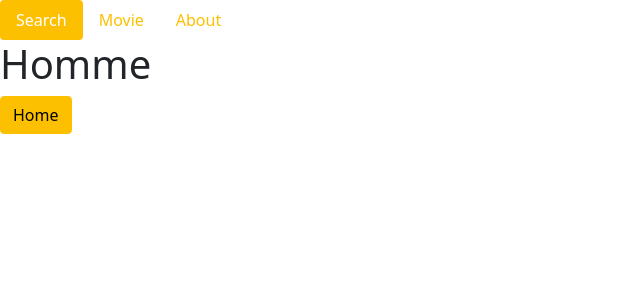
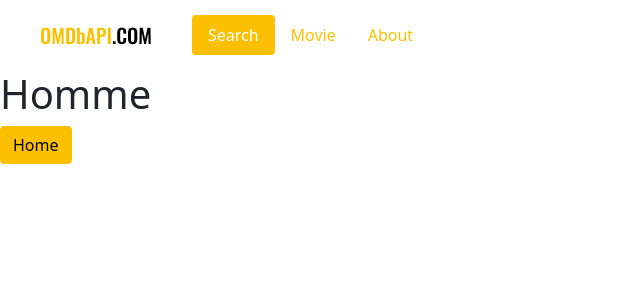
Before and after one commit to Innovanito/imdbExample, a Vue app: page /#/ in a window 1280 px wide. Shown: the top 300 px of the page, without its empty margins (0-640 px from the left). Built offline with nearby package versions, Linux system fonts and the light colour scheme.

Commit message:
Third version updated

```diff
--- a/index.html
+++ b/index.html
@@ -6,6 +6,15 @@
   <meta name="viewport" content="width=device-width, initial-scale=1.0">
   <title>Webpack project!</title>
   <link rel="stylesheet" href="https://cdn.jsdelivr.net/npm/reset-css@5.0.1/reset.min.css">
+  <link rel="preconnect" href="https://fonts.googleapis.com">
+  <link rel="preconnect" href="https://fonts.gstatic.com" crossorigin>
+  <link href="https://fonts.googleapis.com/css2?family=Oswald:wght@500&family=Roboto:wght@400;700&display=swap" rel="stylesheet">
+  <style>
+    body {
+      line-height: 1.4;
+      font-family: 'Roboto', 'sans-serif';
+    }
+  </style>
 </head>
 <body>
   <div id="app"></div>
--- a/src/components/Header.vue
+++ b/src/components/Header.vue
@@ -1,5 +1,6 @@
 <template>
   <header>
+    <Logo />
     <div class="nav nav-pills">
       <div
       v-for="nav in navigations"
@@ -18,7 +19,12 @@
 
 
 <script>
+import Logo from '~/components/Logo'
+
 export default {
+  components: {
+    Logo
+  },
   data() {
     return {
       navigations: [
@@ -39,3 +45,15 @@
   }
 }
 </script>
+
+<style lang="scss" scoped>
+header {
+  height: 70px;
+  padding: 0 40px;
+  display: flex;
+  align-items: center;
+  .logo {
+    margin-right: 40px;
+  }
+}
+</style>
--- /dev/null
+++ b/src/components/Logo.vue
@@ -0,0 +1,24 @@
+<template>
+  <RouterLink
+    to="/"
+    class="logo">
+    <span>OMDbAPI</span>.COM
+  </RouterLink>
+</template>
+
+<style lang="scss" scoped>
+@import "~/scss/main.scss";
+
+.logo {
+  font-family: "Oswald", sans-serif;
+  font-size: 20px;
+  color: #000;
+  text-decoration: none;
+  &:hover{
+    color: $black;
+  }
+  span {
+    color: $primary;
+  }
+}
+</style>
```
